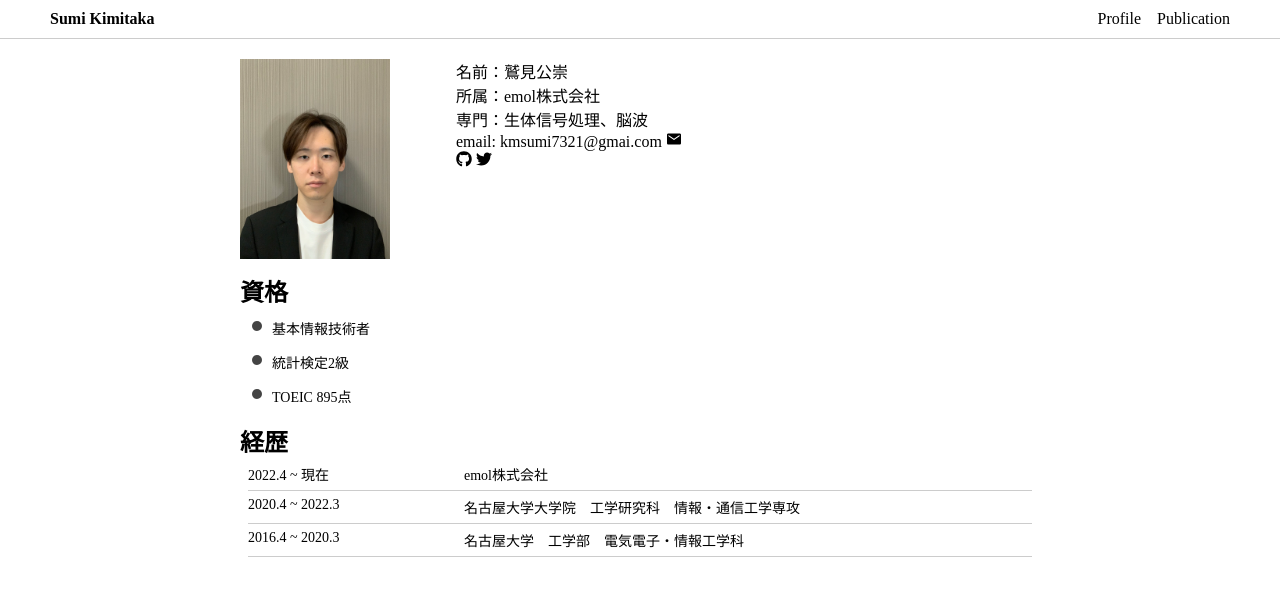
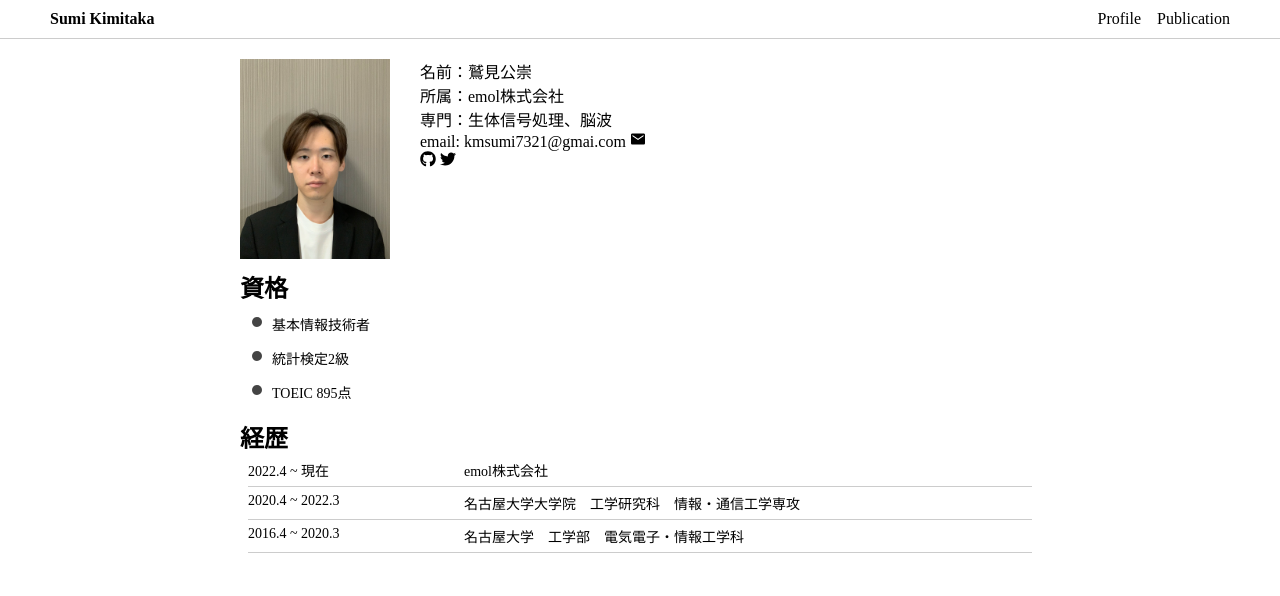
Before and after one commit to undaria/undaria.github.io, a Next.js app: page / in a window 1280 px wide. Shown: the top 596 px of the page. Built offline with nearby package versions, Linux system fonts and the light colour scheme.

Commit message:
Imageをimgに変更

```diff
--- a/next.config.js
+++ b/next.config.js
@@ -3,10 +3,6 @@ const nextConfig = {
   reactStrictMode: true,
   trailingSlash: true,
   assetPrefix: '/',
-  images: {
-    loader: 'akamai',
-    path: '',
-  },
 }
 
 module.exports = nextConfig
--- a/package.json
+++ b/package.json
@@ -4,7 +4,7 @@
   "private": true,
   "scripts": {
     "dev": "next dev",
-    "build": "next build",
+    "build": "next build && next export",
     "export": "next export",
     "start": "next start",
     "lint": "next lint"
--- a/pages/index.tsx
+++ b/pages/index.tsx
@@ -1,12 +1,10 @@
 import Head from 'next/head'
-import Image from 'next/image'
 import { Inter } from '@next/font/google'
 import styles from '../styles/Home.module.css'
 import Link from 'next/link'
 import Header from '../components/Header'
 import { FaGithub, FaTwitter} from "react-icons/fa"
 import {IoMdMail} from "react-icons/io"
-import NextImage from 'next/image';
 const inter = Inter({ subsets: ['latin'] })
 
 export default function Home() {
@@ -22,9 +20,7 @@ export default function Home() {
       <Header />
       <main>
         <div className={styles.profile}>
-        <div className={styles.profile_img}>
-        <Image src="/my_face.JPEG" width={150} height={200} objectFit="contain" alt="My avatar" />
-        </div>
+        <img className={styles.profile_img} src="/my_face.JPEG" alt="My face" />
         <div>
           <p>名前：鷲見公崇</p>
           <p>所属：emol株式会社</p>
--- a/styles/Home.module.css
+++ b/styles/Home.module.css
@@ -5,10 +5,15 @@
 
 .profile {
     display: grid;
-    grid-template-columns: 200px 1fr;
-    grid-gap: 16px;
+    grid-template-columns: 150px 1fr;
+    grid-gap: 30px;
 }
 
+.profile_img {
+    width: 150px;
+    height: 200px;
+    object-fit: contain;
+}
 .certificate_list {
     padding: 0.2em 0em 0em 2em;
 }
```
